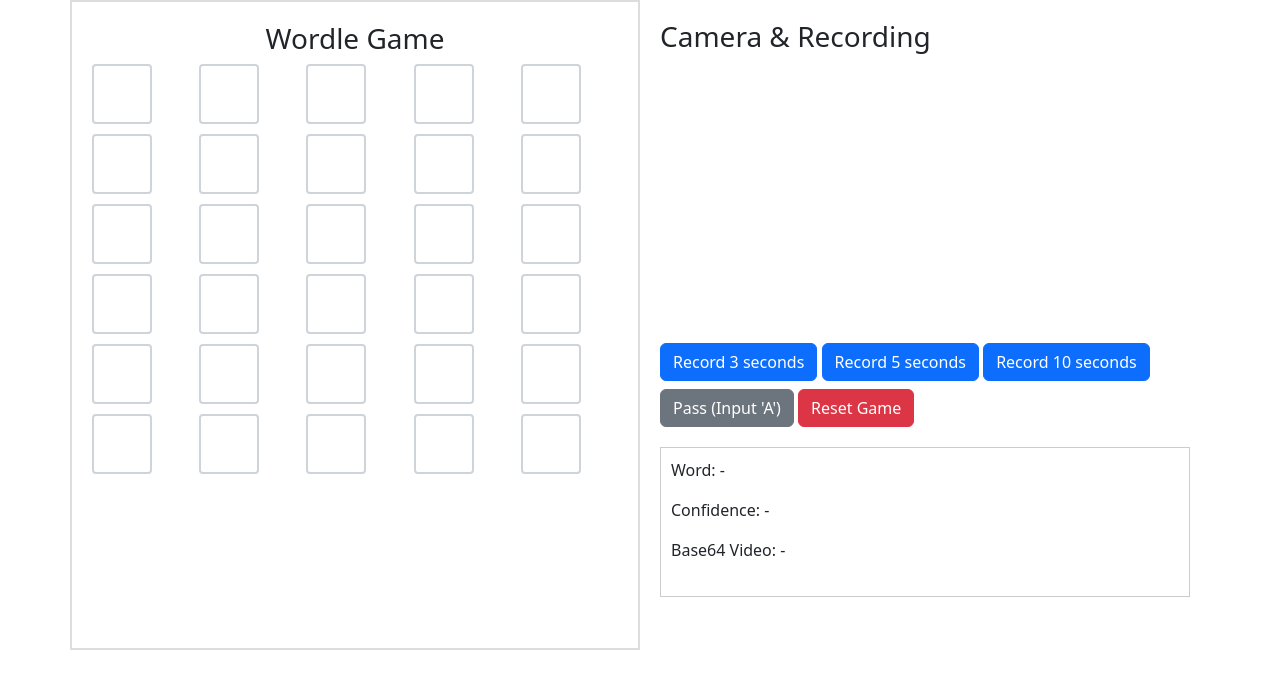
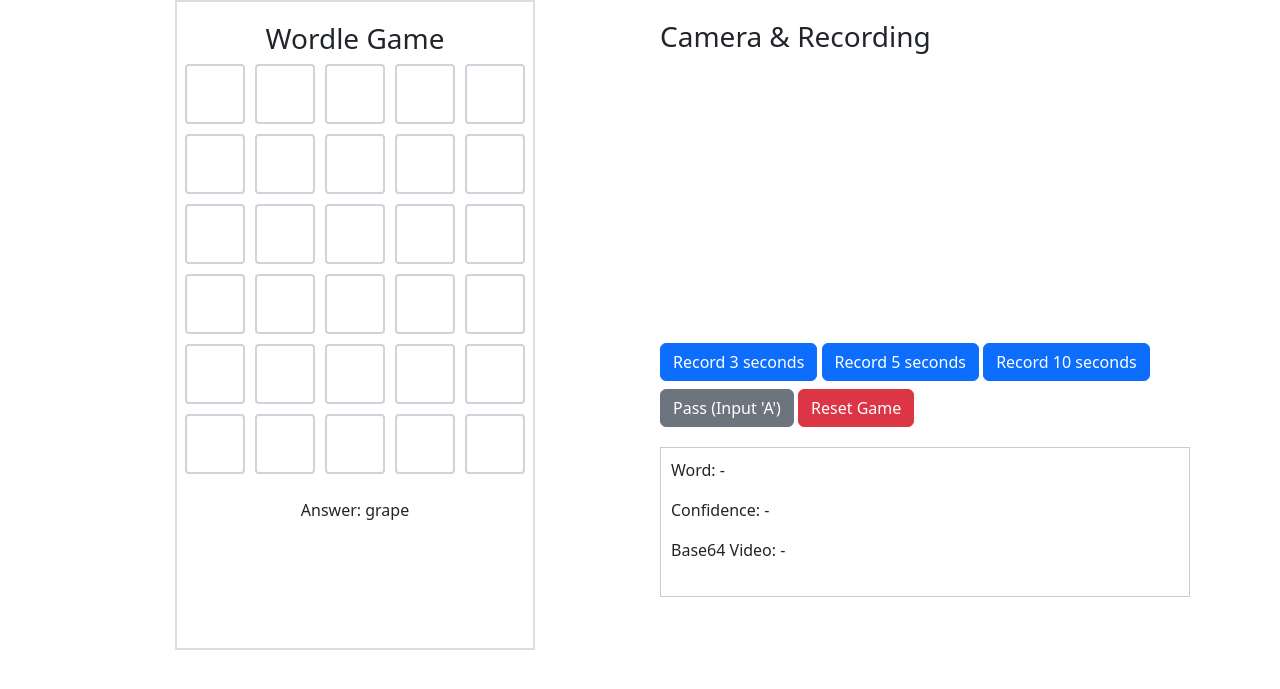
Before and after one commit to learnai2024-team3-project/slgame, a Django app: page / in a window 1280 px wide. Shown: the top 689 px of the page. Run offline with Django 5.2, Linux system fonts and the light colour scheme.

Commit message:
調整版面

```diff
--- a/templates/index.html
+++ b/templates/index.html
@@ -12,6 +12,8 @@
             padding: 20px;
             height: 650px;
             overflow-y: auto;
+            width: 360px; /* 固定宽度 */
+            margin: 0 auto; /* 居中 */
         }
 
         #camera-section {
@@ -34,8 +36,9 @@
 
         .game-container {
             display: grid;
-            grid-template-columns: repeat(5, 1fr);
+            grid-template-columns: repeat(5, 60px); /* 固定每个单元格宽度 */
             gap: 10px;
+            justify-content: center; /* 中心对齐 */
         }
 
         .letter-box {
@@ -82,6 +85,7 @@
                 <h3 class="text-center">Wordle Game</h3>
                 <div class="game-container" id="game-board"></div>
                 <div id="message" class="mt-4 text-center"></div>
+                <div id="answer-display" class="mt-2 text-center">Answer: <span id="answer"></span></div>
             </div>
 
             <!-- Camera and Recording Section -->
@@ -97,7 +101,7 @@
                 <div id="result-display">
                     <p id="recognized-word">Word: -</p>
                     <p id="confidence-level">Confidence: -</p>
-                    <p id="base64-video">Base64 Video: -</p> <!-- Moved inside the Recognition Result container -->
+                    <p id="base64-video">Base64 Video: -</p>
                 </div>
             </div>
         </div>
@@ -112,7 +116,8 @@
         let currentGuess = "";
 
         function createBoard() {
-            board.innerHTML = '';  // Clear the board before creating
+            document.getElementById('answer').textContent = answer; // 初始化时显示答案
+            board.innerHTML = '';  // 清空棋盘后再创建
             for (let i = 0; i < 30; i++) {
                 const box = document.createElement('div');
                 box.classList.add('letter-box');
@@ -156,6 +161,7 @@
 
         function resetGame() {
             answer = WORDS[Math.floor(Math.random() * WORDS.length)];
+            document.getElementById('answer').textContent = answer; // 重置游戏时显示答案
             currentRow = 0;
             currentGuess = '';
             message.textContent = '';
```
